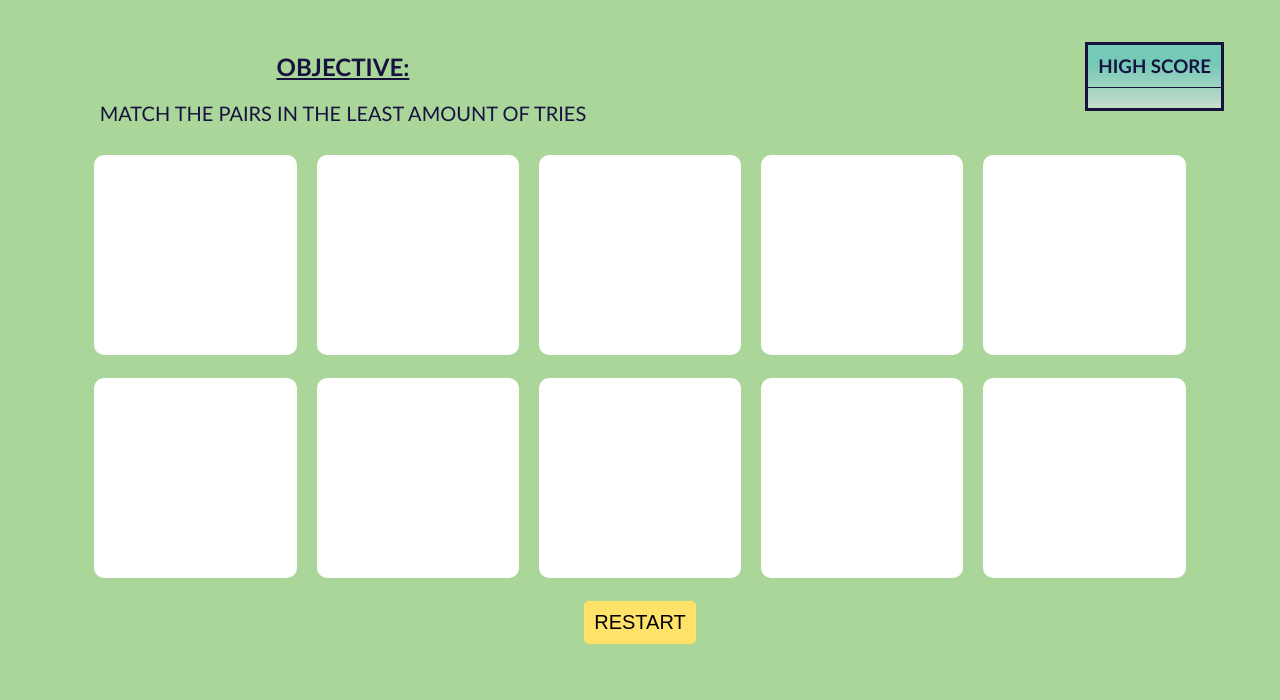
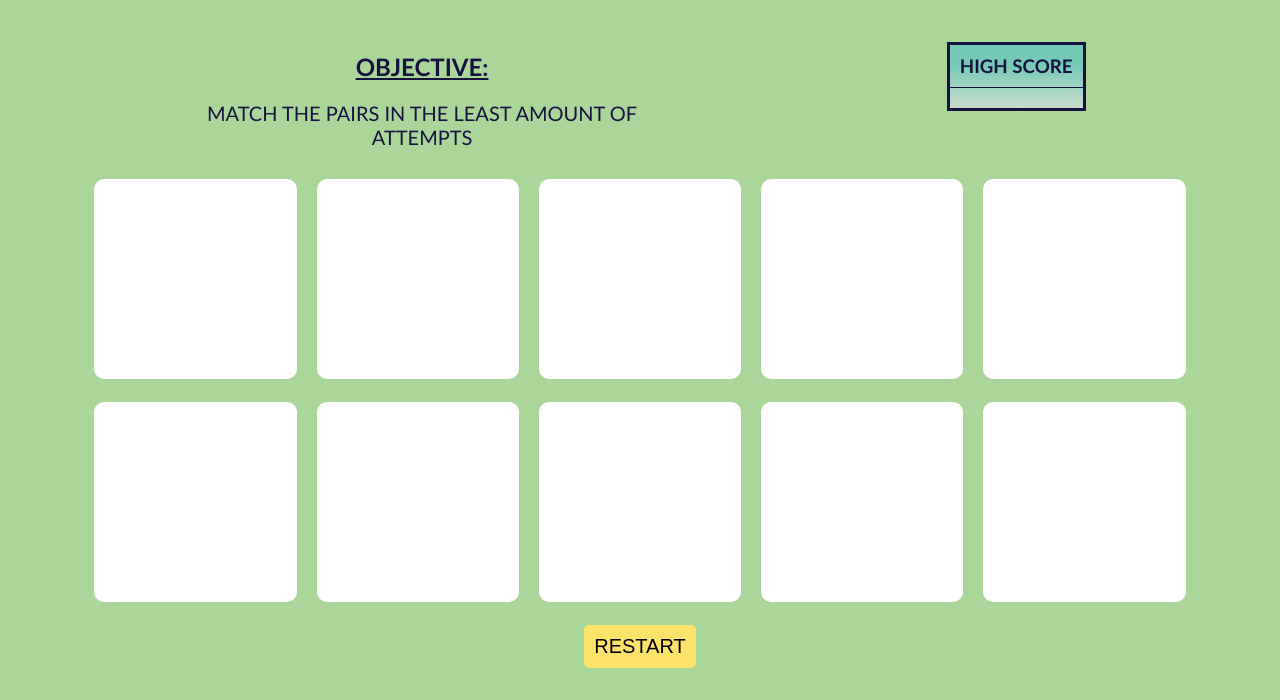
Before and after one commit to giuliana5/memory-game, a plain HTML site: page index.html in a window 1280 px wide. Shown: the part 100-800 px from the top of the page. Drawn offline with Linux system fonts and the light colour scheme.

Commit message:
Change flex display and objective text.

```diff
--- a/index.html
+++ b/index.html
@@ -10,7 +10,7 @@
     <div id="game-text">
       <div id="objective">
         <h2><u>OBJECTIVE:</u></h2>
-        <p>MATCH THE PAIRS IN THE LEAST AMOUNT OF TRIES</p>
+        <p>MATCH THE PAIRS IN THE LEAST AMOUNT OF ATTEMPTS</p>
       </div>
       <div id="high-score">
         <h3>HIGH SCORE</h3>
--- a/style.css
+++ b/style.css
@@ -11,7 +11,7 @@ h1 {
 
 #game-text {
   display: flex;
-  justify-content: space-between;
+  justify-content: space-around;
   align-items: flex-start;
   margin: 0% 3%;
 }
@@ -38,7 +38,7 @@ h1 {
 }
 
 #objective {
-  width: 50%;
+  width: 40%;
 }
 
 #objective p {
```
